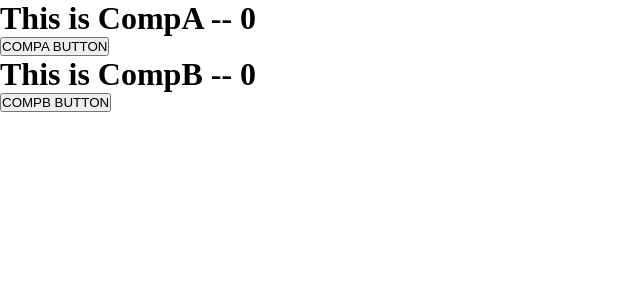
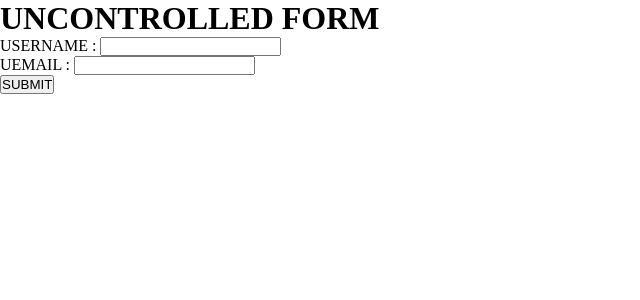
Before and after one commit to TopSDE/react-vite, a React (Vite) app: page / in a window 1280 px wide. Shown: the top 300 px of the page, without its empty margins (0-640 px from the left). Built offline with nearby package versions, Linux system fonts and the light colour scheme.

Commit message:
21/01/26

```diff
--- a/src/App.jsx
+++ b/src/App.jsx
@@ -493,7 +493,7 @@ export default App
 // **HOC
 // A return statement in an HOC returns to the place where the HOC is called.
 // If the HOC is never called, the return is never used and nothing renders.
-// /*
+/*
 
 import React from 'react'
 import CompA from './hoc/CompA'
@@ -508,6 +508,60 @@ const App = () => {
     )
 }
 export default App
+*/
 
+// ------------------------------------------------------------------
+// **IMP
+// **REFERENCE
+/*
+
+import React from 'react'
+import Reference from './Reference'
+
+const App = () => {
+
+    return (
+        <>
+            <Reference/>
+        </>
+    )
+}
+export default App
+*/
+
+// ---------------------------------
+// **IMP
+// VIDEO REFERENCE
+/*
+
+import React from 'react'
+import VideoReference from './VideoReference'
+
+const App = () => {
+    return (
+        <>
+            <VideoReference/>
+        </>
+    )
+}
+export default App
+*/
+
+// ------------------------------------------------------------------
+// **IMP
+// **UNCONTROLLED FORM
+// /*
+
+import React from 'react'
+import Uncontrolled from './Uncontrolled'
+
+const App = () => {
+    return (
+        <>
+            <Uncontrolled/>
+        </>
+    )
+}
+export default App
 
 // */
--- /dev/null
+++ b/src/Reference.jsx
@@ -0,0 +1,32 @@
+// ---------------------------------------------------------------------------
+// **IMP
+// **REFERENCE
+// /*
+
+import React, { useRef } from 'react'
+
+const Reference = () => {
+
+    // Step 1: Create a Reference-Variable
+    const inputRef = useRef() // object
+    console.log(inputRef);
+
+
+    let handleInput = () => {
+        inputRef.current.placeholder = "Enter your name..."
+        inputRef.current.style.background = "yellow"
+        inputRef.current.style.padding = "10px"
+        inputRef.current.focus()
+    }
+
+    // Step 2: Connect "reference-variable" and "particular element" => (Targeting the particular element)
+    return (
+        <>
+            <input type='text' ref={inputRef}></input>
+            <button onClick={handleInput}>CHANGE</button>
+        </>
+    )
+}
+export default Reference
+
+// */
--- /dev/null
+++ b/src/Uncontrolled.jsx
@@ -0,0 +1,33 @@
+// ------------------------------------------------------------------
+// **IMP
+// **UNCONTROLLED FORM
+// /*
+
+import React from 'react'
+
+const Uncontrolled = () => {
+
+    return (
+        <>
+            <form>
+                <h1>
+                    UNCONTROLLED FORM
+                </h1>
+                <div>
+                    <label htmlFor='uname'>USERNAME : </label>
+                    <input type='text' id="uname"></input>
+                </div>
+                <div>
+                    <label htmlFor='uemail'>UEMAIL : </label>
+                    <input type='email' id="uemail"></input>
+                </div>
+                <div>
+                    <button>SUBMIT</button>
+                </div>
+            </form>
+        </>
+    )
+}
+export default Uncontrolled
+
+// */
--- /dev/null
+++ b/src/VideoReference.jsx
@@ -0,0 +1,37 @@
+// ---------------------------------
+// **IMP
+// VIDEO REFERENCE
+// /*
+
+import React, { useRef } from 'react'
+import videoUrl from "./video/Video.mp4"
+
+const VideoReference = () => {
+    const videoRef = useRef() // obj
+    console.log(videoRef);
+
+    let playVideo = () => {
+        videoRef.current.play()
+    }
+
+    let pauseVideo = () => {
+        videoRef.current.pause()
+    }
+
+    let loadVideo = () => {
+        videoRef.current.load()
+    }
+
+    return (
+        <>
+            <video src={videoUrl} ref={videoRef} height="400px">
+            </video>
+            <button onClick={playVideo}>PLAY</button>
+            <button onClick={pauseVideo}>PAUSE</button>
+            <button onClick={loadVideo}>LOAD</button>
+        </>
+    )
+}
+export default VideoReference
+
+// */
```
Also changed, not shown: 1 other file (tests, documents, lock files or other folders).
